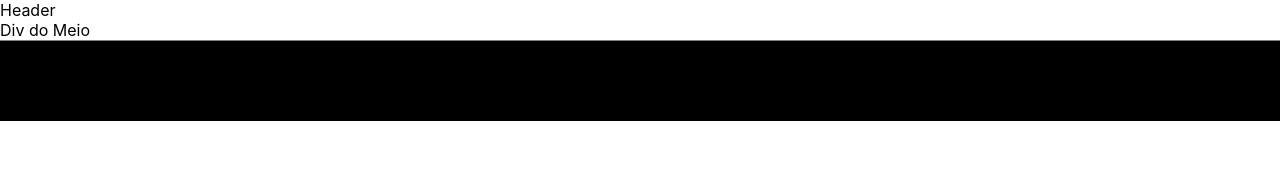
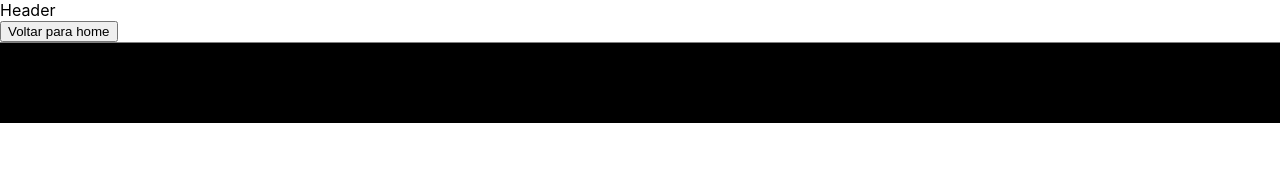
Before and after one commit to PauloJTDuque/REACT_Desafio_Trilha5_Fullture-, a React (Create React App) app: page /details in a window 1280 px wide. Shown: the top 173 px of the page. Built offline with nearby package versions, Linux system fonts and the light colour scheme.

Commit message:
fullture-flix_desafio_0408

```diff
--- a/src/pages/details/Details.jsx
+++ b/src/pages/details/Details.jsx
@@ -1,12 +1,26 @@
 import { Footer } from "../../components/footer/Footer";
 import { Header } from "../../components/header/Header";
+import { Grid, MainContainer, RigthSide } from "./DetailsStyle";
+import {Link} from 'react-router-dom'
 
-export default function Details(){
-    return(
-        <div>
-            <Header/>
-            <main> Div do Meio</main>
-            <Footer/>
-        </div>
-    )
-}
+export default function Details() {
+    return (
+      <MainContainer>
+        <Header />
+        <Grid>
+          {/* <img src={`https://image.tmdb.org/t/p/w500/${state.data.poster_path}`} alt="" onClick={()=>{console.log(state)}}/>
+            <RigthSide>
+              <p><b>Titulo:</b> {state.data.title}</p>
+              <p><b>Sinopse:</b> {state.data.overview}</p>
+              <p><b>Data de lançamento:</b> {state.data.release_date}</p>
+              <p><b>Nota:</b> {state.data.vote_average}</p>
+              <Link to="/" onClick={()=>dispatch(goToIndex())}>Voltar para a home</Link>
+            </RigthSide> */}
+            <Link to="/">
+              <button>Voltar para home</button>
+            </Link>
+        </Grid>
+        <Footer />
+      </MainContainer>
+    );
+  }
```
